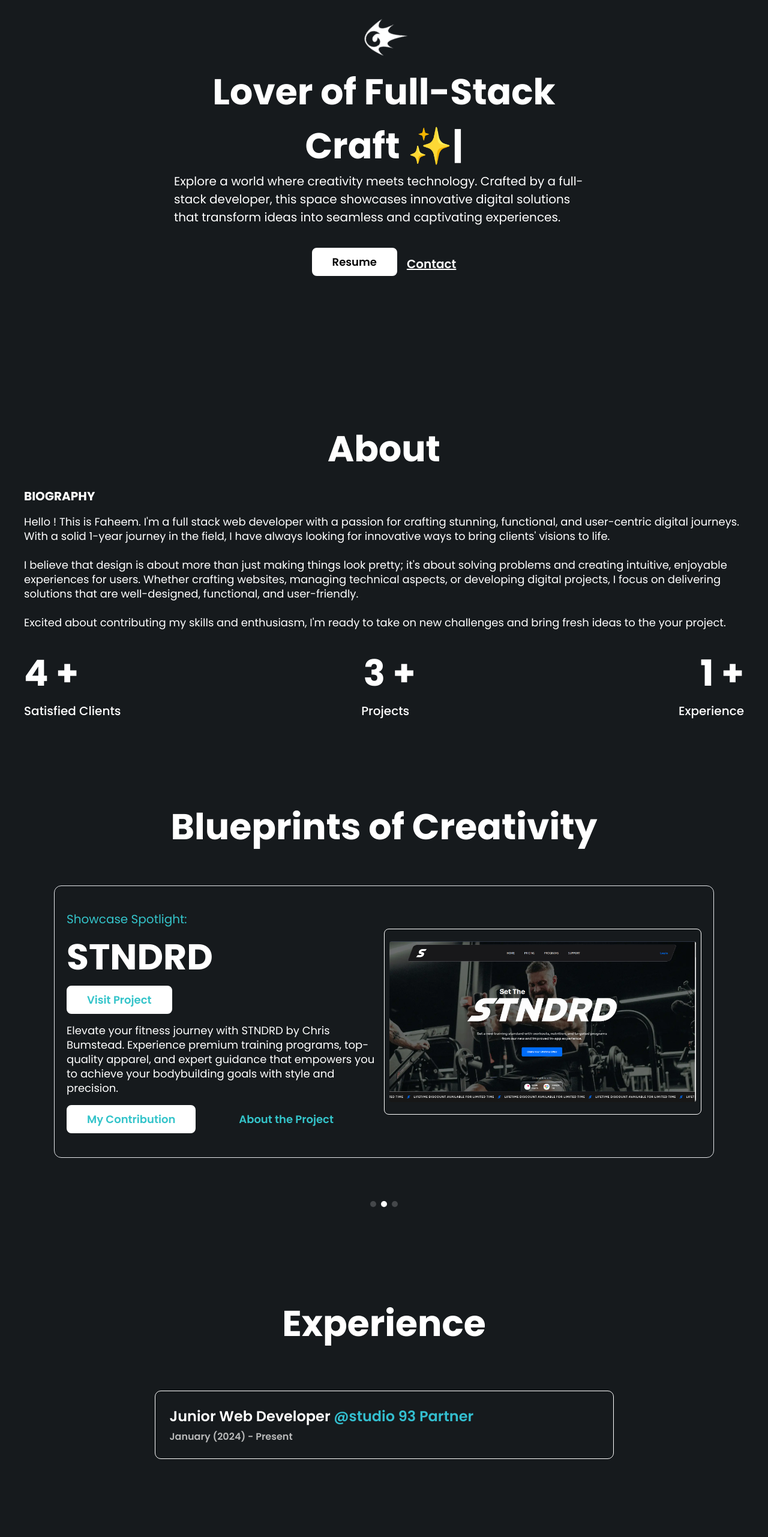
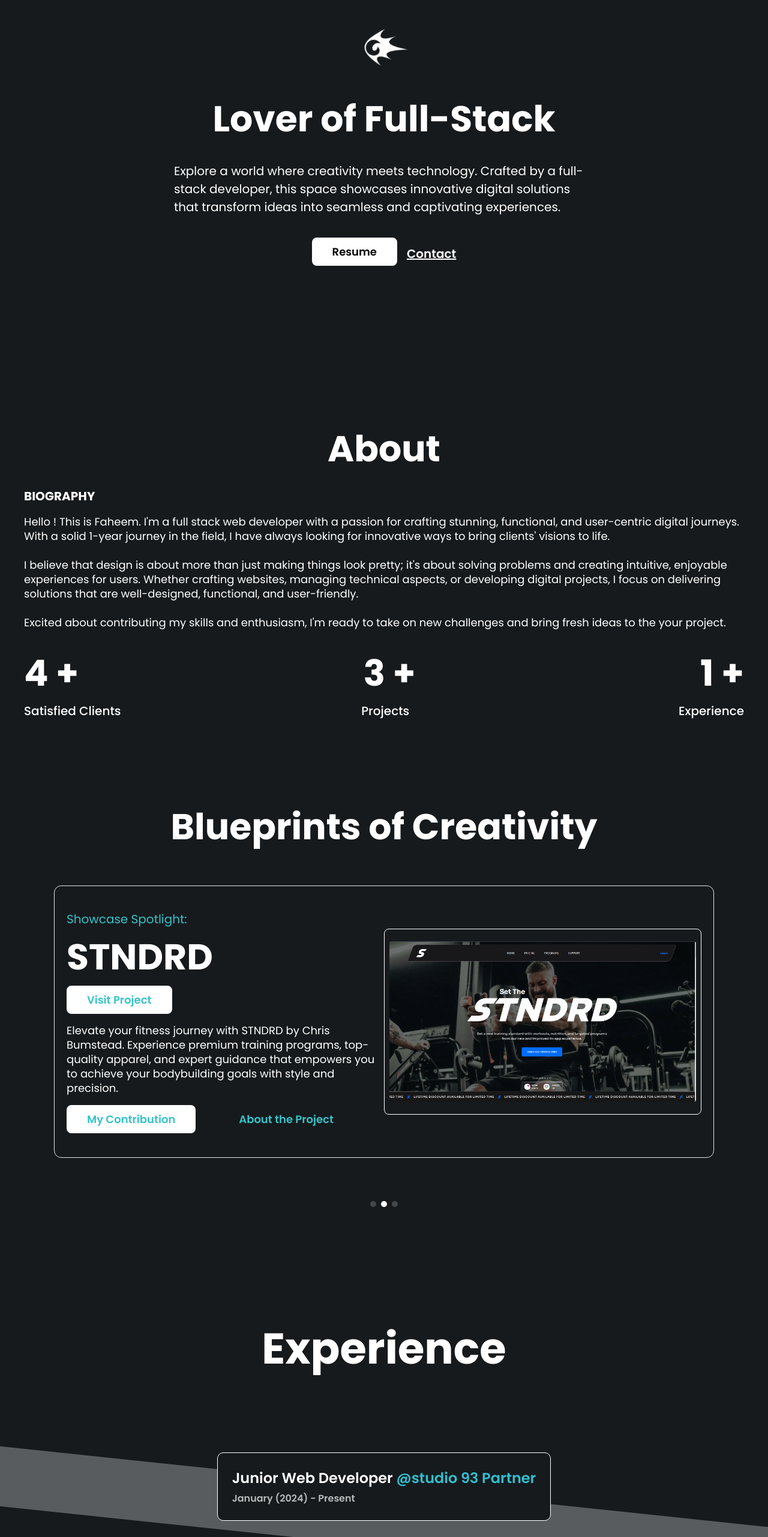
Before and after one commit to Hamzakhan70/PortFolio-NextJS, a Next.js app: page / in a window 1280 px wide. Shown: the part 234-2796 px from the top of the page at 60% size. Built offline with nearby package versions, Linux system fonts and the light colour scheme.

Commit message:
experince ection animation is added

```diff
--- a/package.json
+++ b/package.json
@@ -20,6 +20,7 @@
     "react-countup": "^6.5.3",
     "react-dom": "^18",
     "react-icons": "^5.3.0",
+    "react-simple-typewriter": "^5.0.1",
     "react-visibility-sensor": "^5.1.1",
     "split-type": "^0.3.4",
     "swiper": "^11.1.12",
--- a/src/app/globals.css
+++ b/src/app/globals.css
@@ -40,69 +40,29 @@
 
 }
 
-
-/* .hero__header {
-  height: 100vh;
-  display: flex;
-  text-align: center;
-  flex-direction: column;
-  justify-content: center;
-  align-items: center;
-  gap: 2rem;
-} */
-
-/* .hero__header h1 {
-  font-family: "Gill Sans", "Gill Sans MT", Calibri, "Trebuchet MS", sans-serif;
-  font-size: var(--headlineBig);
-  color: var(--primaryTextColor);
+progress {
+  position: fixed;
+  top: 20px;
+  left: 0;
+  -webkit-appearance: none;
+  appearance: none;
+  width: 100%;
+  height: 15px;
+  border: none;
+  background: #161A1D;
+}
+progress::-webkit-progress-bar {
+  background: #161A1D;
+}
+progress::-webkit-progress-value {
+  background: linear-gradient(to left, #db38b5,#01b3e3,#25ce7b,#fdc741,#ff6b01,#fc4236);
+  background-attachment: fixed;
+}
+progress::-moz-progress-bar {
+  background: linear-gradient(to left, #db38b5,#01b3e3,#25ce7b,#fdc741,#ff6b01,#fc4236);
+  background-attachment: fixed;
 }
 
-.hero__header h2 {
-  letter-spacing: var(--headlineSmall);
-  font-size: var(--headlineSmall);
-  text-transform: uppercase;
-  color: var(--primaryColor);
-} */
-
-.scroll-section-outer {
-  overflow: hidden;
-}
-
-.scroll-section-inner {
-  height: 100vh;
-  width: 200vw;
-  display: flex;
-  flex-direction: row;
-  position: relative;
-}
-
-.scroll-section {
-  height: 100vh;
-  width: 100vw;
-  display: flex;
-  justify-content: center;
-  align-items: center;
-}
-
-/* .scroll-section h3 {
-  color: var(--primaryTextColor);
-  letter-spacing: var(--headlineMedium);
-  font-size: var(--headlineMedium);
-  text-transform: uppercase;
-} */
-
-.footer {
-  height: 100vh;
-  display: flex;
-  justify-content: center;
-  align-items: center;
-}
-
-.footer span {
-  font-family: "Gill Sans", "Gill Sans MT", Calibri, "Trebuchet MS", sans-serif;
-  font-size: var(--headlineBig);
-  color: var(--primaryTextColor);
-}
 
 
 .box-shadow{
@@ -118,11 +78,67 @@
 }
 
 
-@keyframes pulse {
-  0%, 100% {
-    opacity: 1;
-  }
-  50% {
-    opacity: .5;
-  }
+
+
+.hero__header {
+  height: 100vh;
+  display: flex;
+  text-align: center;
+  flex-direction: column;
+  justify-content: center;
+  align-items: center;
+  gap: 2rem;
 }
+
+.hero__header h1 {
+  font-family: "Gill Sans", "Gill Sans MT", Calibri, "Trebuchet MS", sans-serif;
+  font-size: var(--headlineBig);
+  color: var(--primaryTextColor);
+}
+
+.hero__header h2 {
+  letter-spacing: var(--headlineSmall);
+  font-size: var(--headlineSmall);
+  text-transform: uppercase;
+  color: var(--primaryColor);
+}
+
+.scroll-section-outer {
+  overflow: hidden;
+}
+
+.scroll-section-inner {
+  height: 100vh;
+  width: 400vw;
+  display: flex;
+  flex-direction: row;
+  position: relative;
+}
+
+.scroll-section {
+  height: 100vh;
+  width: 100vw;
+  display: flex;
+  justify-content: center;
+  align-items: center;
+}
+
+.scroll-section h3 {
+  color: var(--primaryTextColor);
+  letter-spacing: var(--headlineMedium);
+  font-size: var(--headlineMedium);
+  text-transform: uppercase;
+}
+
+.footer {
+  height: 100vh;
+  display: flex;
+  justify-content: center;
+  align-items: center;
+}
+
+.footer span {
+  font-family: "Gill Sans", "Gill Sans MT", Calibri, "Trebuchet MS", sans-serif;
+  font-size: var(--headlineBig);
+  color: var(--primaryTextColor);
+}
--- a/src/components/HomePage/Experience/index.tsx
+++ b/src/components/HomePage/Experience/index.tsx
@@ -4,117 +4,178 @@
 import Link from "next/link";
 import gsap from "gsap";
 import { ScrollTrigger } from "gsap/dist/ScrollTrigger";
-
 import Text from "@/components/UI/Text";
 
 const Experience = () => {
-  const sectionRef = useRef(null);
-  const triggerRef = useRef(null);
-  const headingRef = useRef(null);
-  const [isFixed, setIsFixed] = useState(false);
+  const mainContainer = useRef(null);
+  const scrollContainerRef = useRef<HTMLDivElement>(null);
+  const leftExpandingDivRef = useRef(null);
+  const rightExpandingDivRef = useRef(null);
+
+  const [scrollProgress, setScrollProgress] = useState(0);
 
   useEffect(() => {
-
     gsap.registerPlugin(ScrollTrigger);
 
-    // Pin the heading when the animation starts
-    const headingPin = ScrollTrigger.create({
-      trigger: triggerRef.current,
-      start: "top 50%",
-      end: "2000 bottom",
-      scrub: true,
-      pin: headingRef.current,
-      pinSpacing: false,
-      // markers: true,
+    const horizontalScrollAnimation = () => {
+      const container = mainContainer.current;
+      const scrollContainer = scrollContainerRef.current;
+
+      if (!container || !scrollContainer) return;
+
+      const scrollAbleChildren = scrollContainer?.children.length;
+
+      let timeline = gsap
+        .timeline({
+          scrollTrigger: {
+            trigger: container,
+            start: "+=100",
+            end: "bottom bottom",
+            scrub: 0.5,
+            onUpdate: (trigger) => {
+              setScrollProgress(trigger.progress);
+            },
+          },
+        })
+        .to(scrollContainer, {
+          xPercent: -100 * (scrollAbleChildren - 1),
+          ease: "none",
         });
 
-    // Horizontal scroll animation starts after pinning the heading
-    const pin = gsap.fromTo(
-      sectionRef.current,
-      {
-        translateX: 0,
+      // Panel 1 animation (scale down)
+      gsap.timeline({
+        scrollTrigger: {
+          trigger: ".panel1",
+          start: "top left",
+          end: "right left",
+          scrub: true,
+          // markers:true
+          containerAnimation: timeline,
         },
-      {
-        translateX: "-100vw",
-        ease: "none",
-        duration: 1,
+      }).to("#workCard1", {
+        scale: 0.5,
+        opacity: 0.5,
+      });
+
+      // Panel 2 animation (enter and exit)
+      gsap.timeline({
         scrollTrigger: {
-          trigger: triggerRef.current,
-          start: "top 50%",
-          end: "2000 bottom",
-          scrub: 0.6,
-          pin: true,
-          // markers: true,
-          onEnter: () => setIsFixed(true),
-          onLeave: () => setIsFixed(false),
-          onEnterBack: () => setIsFixed(true),
-          onLeaveBack: () => setIsFixed(false),
+          trigger: ".panel2",
+          start: "left right",
+          end: "right left",
+          scrub: true,
+          // markers:true
+          containerAnimation: timeline,
         },
-      }
-    );
+      })
+        .from("#workCard2", {
+          scale: 0,
+          opacity: 0,
+        })
+        .to("#workCard2", {
+          scale: 0.5,
+          opacity: 0.5,
+        });
 
-    return () => {
-      pin.kill();
-      headingPin.kill();
+      // Expanding divs for left and right
+      gsap.to(leftExpandingDivRef.current, {
+        width: "100%",
+        scrollTrigger: {
+          trigger: container,
+          start: "top top",
+          end: "bottom bottom",
+          scrub: true,
+          // markers:true
+        },
+      });
+
+      gsap.to(rightExpandingDivRef.current, {
+        width: "100%",
+        scrollTrigger: {
+          trigger: container,
+          start: "top top",
+          end: "bottom bottom",
+          scrub: true,
+          // markers:true
+        },
+      });
     };
+
+    const firstCardAnimation = () => {
+      gsap
+        .timeline({
+          scrollTrigger: {
+            trigger: ".panel1",
+            start: "top bottom",
+            end: "bottom bottom",
+            scrub: true,
+            // markers: true
+          },
+        })
+        .from("#workCard1", {
+          scale: 0,
+          opacity: 0,
+        });
+    };
+
+    const ctx = gsap.context(() => {
+      firstCardAnimation();
+      horizontalScrollAnimation();
+    }, mainContainer);
+
+    return () => ctx.revert();
   }, []);
 
-
   return (
-    <div className="w-full h-full min-h-[100vh] flex items-center justify-center">
-      <div className="w-full h-full relative">
-        {/* <div className="static top-[50%] -z-10 h-[100px] w-full skew-y-6 bg-dark/30"></div> */}
-
-        {/* Placeholder for heading to maintain layout */}
-        <div className="h-[80px]"></div>
-
-        {/* Heading Experience */}
-        <Text
-          as="h1"
-          ref={headingRef}
-          className={`text-center mb-16 ${
-            isFixed ? "fixed top-[300px] w-full" : "relative bottom-[0px]"
-          }`}
-        >
+    <div ref={mainContainer} className="relative block h-[400vh] w-full">
+      <div className="sticky top-0 h-[100vh] overflow-hidden">
+        <Text as="h1" className="absolute top-[70px] w-full text-center mt-16 text-7xl font-bold">
           Experience
         </Text>
 
-        <section className="overflow-hidden relative">
-          <div ref={triggerRef}>
-            <div ref={sectionRef} className="w-[200vw] flex relative">
-              <div className="w-screen flex justify-center items-center">
-                <div className="w-screen h-full mx-auto">
-                  <div className="bg-[#161A1D] rounded-[10px] max-w-[765px] mx-auto border border-white p-6">
+        <div className="absolute top-[50%] -z-10 h-[100px] w-full skew-y-6 bg-dark/30"></div>
+
+        {/* Expanding divs */}
+        <div
+          ref={leftExpandingDivRef}
+          className="absolute left-0 top-0 h-[8px] bg-dark/30 mt-10 w-0"
+        ></div>
+        <div
+          ref={rightExpandingDivRef}
+          className="absolute right-0 bottom-0 h-[8px] mb-10 bg-dark/30 w-0"
+        ></div>
+
+        <div className="flex h-full w-full" ref={scrollContainerRef}>
+          <div className="panel1 flex w-full shrink-0 items-center justify-center">
+            <div id="workCard1" className="bg-[#161A1D] rounded-[10px] max-w-[765px] mx-auto border border-white p-6">
               <Text className="text-[24px] font-semibold">
                 Junior Web Developer{" "}
                 <span className="text-[#33BECF]">
-                        {" "}
                   <Link href="/">@studio 93 Partner</Link>
                 </span>
               </Text>
               <Text className="text-[16px] font-semibold text-[#B8B9B9] mt-1">
-                      January (2024) - Present{" "}
+                January (2024) - Present
               </Text>
             </div>
           </div>
-              </div>
-              <div className="w-screen h-full mx-auto">
-                <div className="bg-[#161A1D] rounded-[10px] max-w-[765px] mx-auto border border-white p-6">
+
+          <div className="panel2 flex w-full shrink-0 items-center justify-center">
+            <div id="workCard2" className="bg-[#161A1D] rounded-[10px] max-w-[765px] mx-auto border border-white p-6">
               <Text className="text-[24px] font-semibold">
                 Trainee Software Engineer{" "}
                 <span className="text-[#33BECF]">
-                      {" "}
                   <Link href="/">@Seebiz Pvt. Ltd.</Link>
                 </span>
               </Text>
               <Text className="text-[16px] font-semibold text-[#B8B9B9] mt-1">
-                    June (2023) - December (2023){" "}
+                June (2023) - December (2023)
               </Text>
             </div>
           </div>
+
+
         </div>
-          </div>
-        </section>
       </div>
     </div>
   );
--- a/src/components/HomePage/Hero/index.tsx
+++ b/src/components/HomePage/Hero/index.tsx
@@ -1,99 +1,117 @@
 "use client";
-import React, { useEffect, useRef } from "react";
-import gsap from "gsap";
-import SplitType from "split-type";
+import React from "react";
+
+// import gsap from "gsap";
+// import SplitType from "split-type";
+import { useTypewriter } from "react-simple-typewriter";
 import { GiCometSpark } from "react-icons/gi";
 import Text from "@/components/UI/Text";
-import Button from "@/components/UI/Button";
+// import Button from "@/components/UI/Button";
 import LinkButton from "@/components/UI/LinkButton";
 
 const HomePageHero = () => {
-  const firstheadingRef = useRef(null);
-  const thirdheadingRef = useRef(null);
-  const fourthheadingRef = useRef(null);
+  // const firstheadingRef = useRef(null);
+  // const thirdheadingRef = useRef(null);
+  // const fourthheadingRef = useRef(null);
 
-  useEffect(() => {
-    if (
-      firstheadingRef.current &&
-      thirdheadingRef.current &&
-      fourthheadingRef.current
-    ) {
-      const firstHeadingsSplit = new SplitType(firstheadingRef.current, {
-        types: "chars",
-      });
-      const thirdHeadingsSplit = new SplitType(thirdheadingRef.current, {
-        types: "chars",
-      });
-      const fourthHeadingsSplit = new SplitType(fourthheadingRef.current, {
-        types: "chars",
-      });
-      const tl = gsap.timeline({ repeat: -1 });
+  const [text] = useTypewriter({
+    words: [
+      " Hey 👋! This is Faheem",
+      " Lover of Full-Stack Craft ✨|",
+      "Turning your Ideas into Digital Reality 💡|"
+    ],
+    loop: true,
+    delaySpeed: 1800,
+    typeSpeed: 80,
+    deleteSpeed: 70,
 
-      tl.set(firstheadingRef.current, { visibility: "visible" });
+  })
 
-      tl.from(firstHeadingsSplit.chars, {
-        opacity: 0,
-        x: 50,
-        stagger: 0.1,
-        duration: 0.4,
-        ease: "power2.inOut",
-      })
-        .to(firstHeadingsSplit.chars, {
-          opacity: 0,
-          x: -50,
-          duration: 0.5,
-          ease: "power2.inOut",
-          delay: 1,
-          onComplete: () => {
-            gsap.set(firstheadingRef.current, { visibility: "hidden" });
-            gsap.set(thirdheadingRef.current, { visibility: "visible" });
-          },
-        })
-        .from(thirdHeadingsSplit.chars, {
-          opacity: 0,
-          x: 50,
-          stagger: 0.1,
-          duration: 0.4,
-          ease: "power2.inOut",
-        })
-        .to(thirdHeadingsSplit.chars, {
-          opacity: 0,
-          x: -50,
-          duration: 0.4,
-          ease: "power2.inOut",
-          delay: 1,
-          onComplete: () => {
-            gsap.set(thirdheadingRef.current, { visibility: "hidden" });
-            gsap.set(fourthheadingRef.current, { visibility: "visible" });
-          },
-        })
-        .from(fourthHeadingsSplit.chars, {
-          opacity: 0,
-          x: 50,
-          stagger: 0.1,
-          duration: 0.4,
-          ease: "power2.inOut",
-        })
-        .to(fourthHeadingsSplit.chars, {
-          opacity: 0,
-          x: -50,
-          duration: 0.4,
-          ease: "power2.inOut",
-          delay: 1,
-          onComplete: () => {
-            gsap.set(fourthheadingRef.current, { visibility: "hidden" });
-            gsap.set(firstheadingRef.current, { visibility: "visible" });
-          },
-        });
-    }
-  }, []);
+  // useEffect(() => {
+  //   if (
+  //     firstheadingRef.current &&
+  //     thirdheadingRef.current &&
+  //     fourthheadingRef.current
+  //   ) {
+  //     const firstHeadingsSplit = new SplitType(firstheadingRef.current, {
+  //       types: "chars",
+  //     });
+  //     const thirdHeadingsSplit = new SplitType(thirdheadingRef.current, {
+  //       types: "chars",
+  //     });
+  //     const fourthHeadingsSplit = new SplitType(fourthheadingRef.current, {
+  //       types: "chars",
+  //     });
+  //     const tl = gsap.timeline({ repeat: -1 });
+
+  //     tl.set(firstheadingRef.current, { visibility: "visible" });
+
+  //     tl.from(firstHeadingsSplit.chars, {
+  //       opacity: 0,
+  //       x: 50,
+  //       stagger: 0.1,
+  //       duration: 0.4,
+  //       ease: "power2.inOut",
+  //     })
+  //       .to(firstHeadingsSplit.chars, {
+  //         opacity: 0,
+  //         x: -50,
+  //         duration: 0.5,
+  //         ease: "power2.inOut",
+  //         delay: 1,
+  //         onComplete: () => {
+  //           gsap.set(firstheadingRef.current, { visibility: "hidden" });
+  //           gsap.set(thirdheadingRef.current, { visibility: "visible" });
+  //         },
+  //       })
+  //       .from(thirdHeadingsSplit.chars, {
+  //         opacity: 0,
+  //         x: 50,
+  //         stagger: 0.1,
+  //         duration: 0.4,
+  //         ease: "power2.inOut",
+  //       })
+  //       .to(thirdHeadingsSplit.chars, {
+  //         opacity: 0,
+  //         x: -50,
+  //         duration: 0.4,
+  //         ease: "power2.inOut",
+  //         delay: 1,
+  //         onComplete: () => {
+  //           gsap.set(thirdheadingRef.current, { visibility: "hidden" });
+  //           gsap.set(fourthheadingRef.current, { visibility: "visible" });
+  //         },
+  //       })
+  //       .from(fourthHeadingsSplit.chars, {
+  //         opacity: 0,
+  //         x: 50,
+  //         stagger: 0.1,
+  //         duration: 0.4,
+  //         ease: "power2.inOut",
+  //       })
+  //       .to(fourthHeadingsSplit.chars, {
+  //         opacity: 0,
+  //         x: -50,
+  //         duration: 0.4,
+  //         ease: "power2.inOut",
+  //         delay: 1,
+  //         onComplete: () => {
+  //           gsap.set(fourthheadingRef.current, { visibility: "hidden" });
+  //           gsap.set(firstheadingRef.current, { visibility: "visible" });
+  //         },
+  //       });
+  //   }
+  // }, []);
 
   return (
     <div className="flex flex-col justify-center items-center h-full min-h-[100vh] relative mx-auto">
       <GiCometSpark className="text-center animate-spin text-[60px] text-white mb-10" />
 
+      <Text
+          as="h1" className="w-full max-w-[700px] text-center">{text}</Text>
+
       {/* Heading Container */}
-      <div className="relative h-[130px] w-full flex justify-center items-center">
+      {/* <div className="relative h-[130px] w-full flex justify-center items-center">
         <Text
           as="h1"
           ref={firstheadingRef}
@@ -119,7 +137,7 @@
         >
           Turning your Ideas <br /> into Digital Reality 💡|
         </Text>
-      </div>
+      </div> */}
 
       <Text className="max-w-[700px] text-[20px] mt-6 leading-[30px]">
         Explore a world where creativity meets technology. Crafted by a
```
Also changed, not shown: 1 other file (tests, documents, lock files or other folders). Lines whose indentation alone changed are shown as unchanged.
